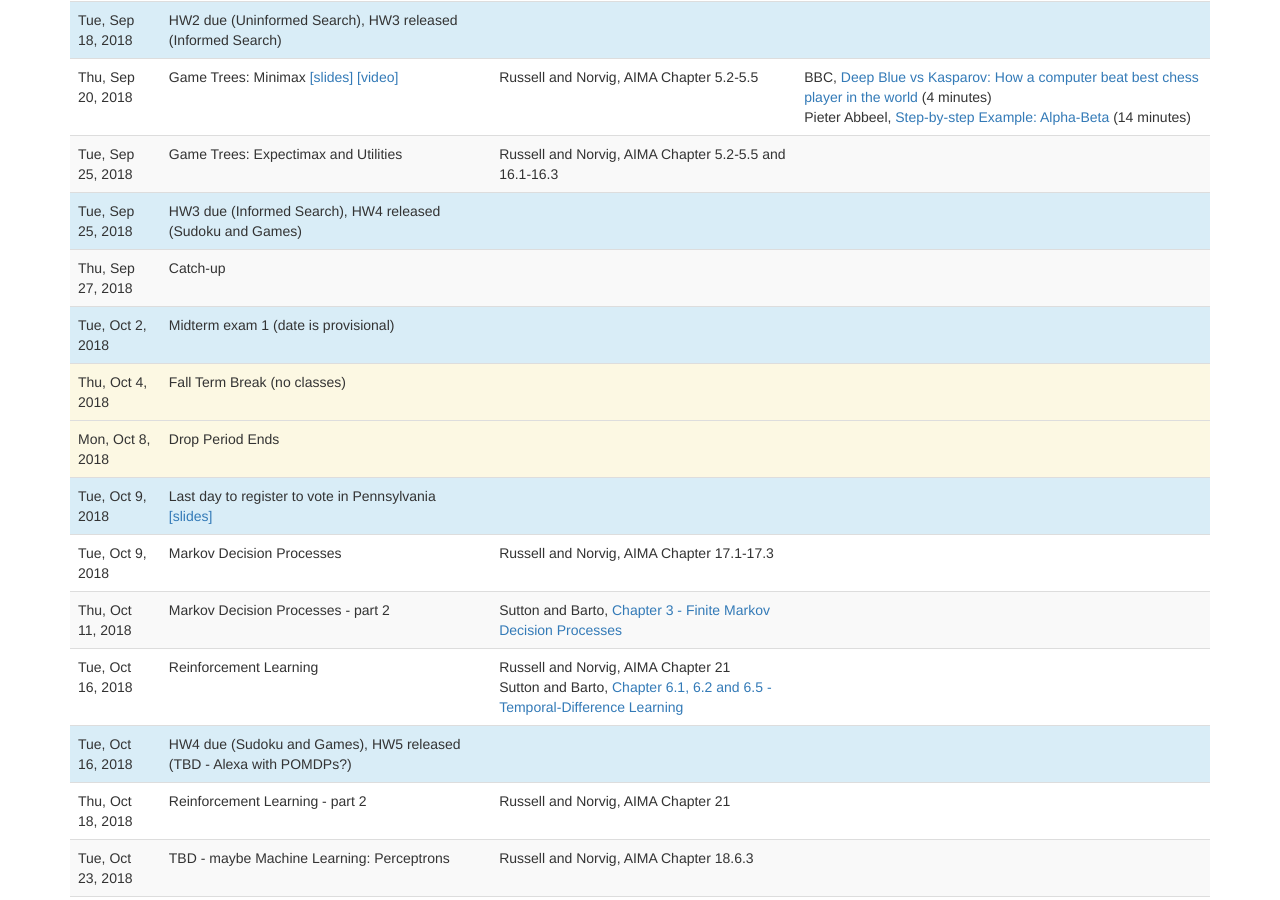
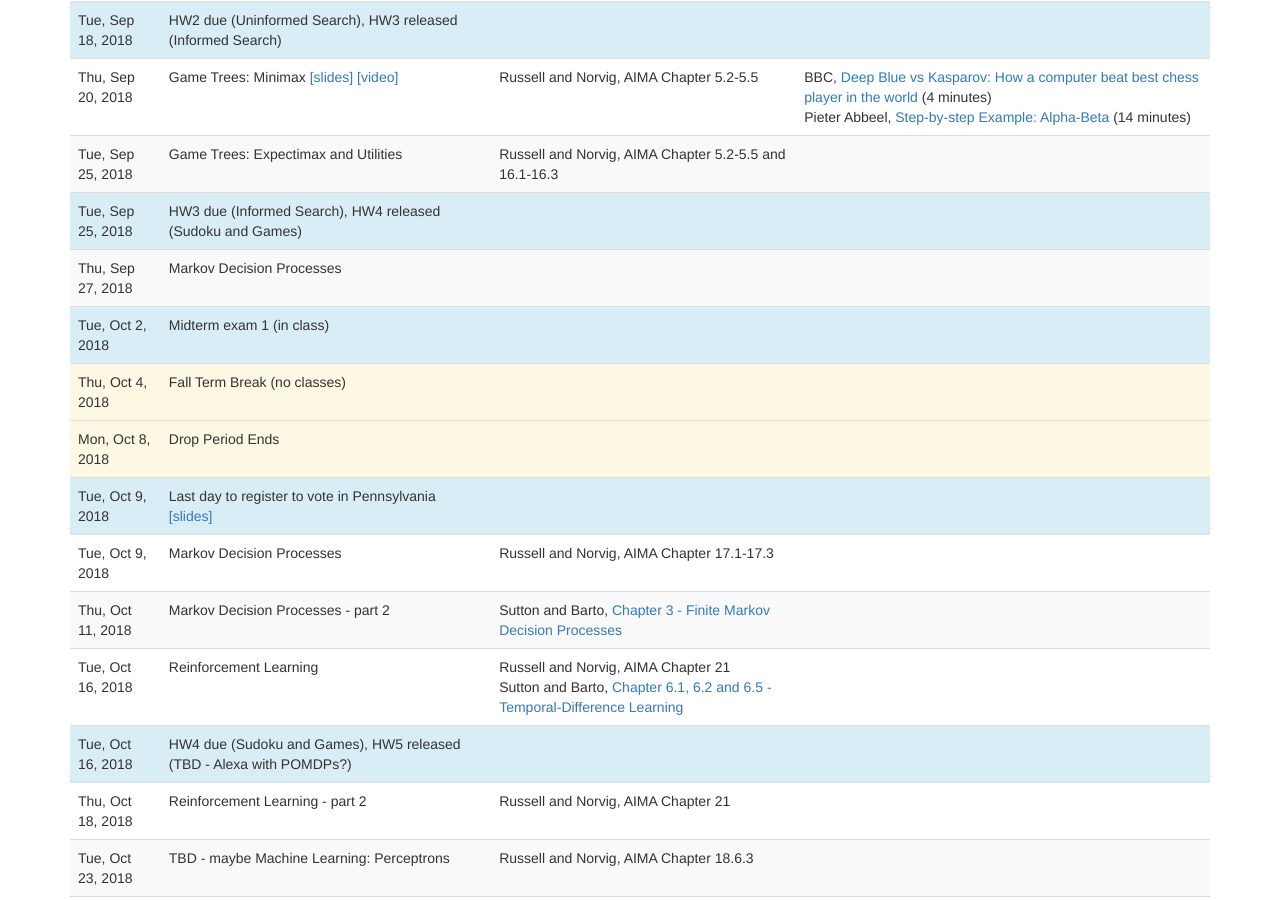
Before and after one commit to artificial-intelligence-class/artificial-intelligence-class.github.io, a Jekyll site: the page built from lectures.md, in a window 1280 px wide and 900 px high, scrolled down 1119 px. Built offline with Jekyll 4.4.1, drawn with Linux system fonts in a browser that asks for light colours; nearby versions of some CDN libraries; a script that is not in the unit is left out.

Commit message:
Schedule update

```diff
--- a/_data/lectures.yaml
+++ b/_data/lectures.yaml
@@ -189,10 +189,10 @@
 -
   date: 2018-09-27
   slides:
-  title:  Catch-up
+  title:  Markov Decision Processes
 -
   date: 2018-10-02
-  title:  Midterm exam 1 (date is provisional)
+  title:  Midterm exam 1 (in class)
   type: exam
 -
   date: 2018-10-04
```
